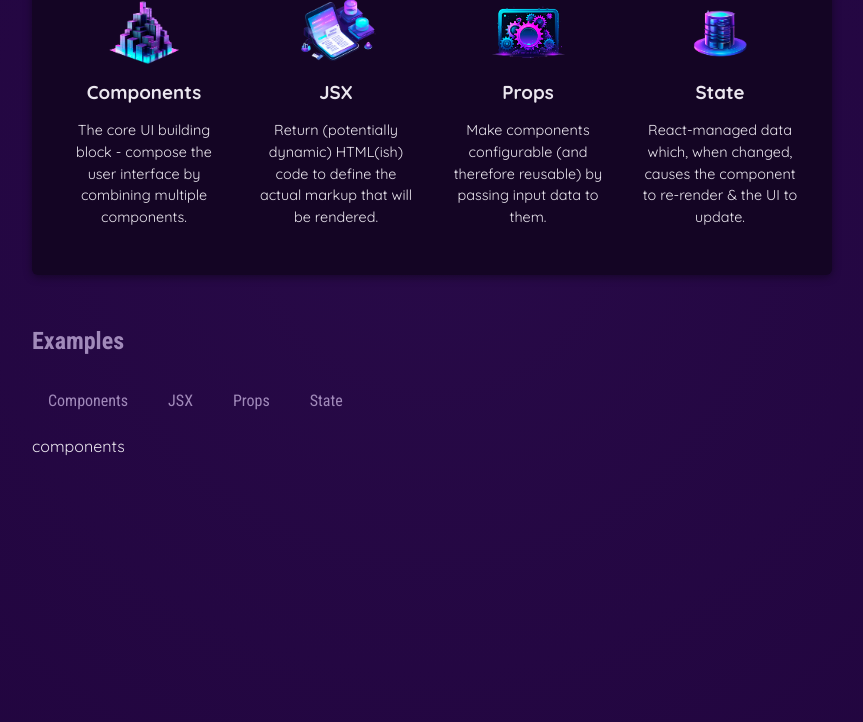
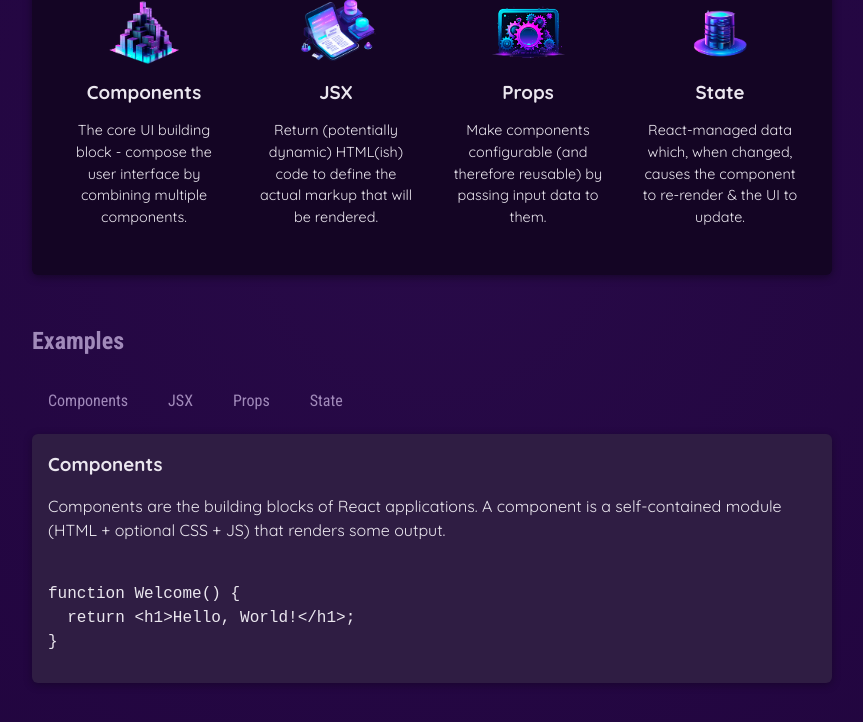
Before and after one commit to NageshMaddala/reactjs-handson, a React (Vite) app in the folder React-Essentials/: page / in a window 1280 px wide. Both pictures are taken after a click on the button "Components". Shown: the part 424-1146 px from the top of the page, without its empty margins (208-1071 px from the left). Built offline with nearby package versions, Linux system fonts and the light colour scheme.

Commit message:
render content conditionally

```diff
--- a/React-Essentials/src/App.jsx
+++ b/React-Essentials/src/App.jsx
@@ -7,6 +7,7 @@
 import CoreConcept from "./components/CoreConcept.jsx";
 import { CORE_CONCEPTS } from "./data.js";
 import TabButton from "./components/TabButton.jsx";
+import { EXAMPLES } from "./data.js";
 
 export const userData = {
   firstName: "Nagesh", // feel free to replace the name value
@@ -43,7 +44,8 @@
   // Initially it is set to "Please click a button"
   // When the button is clicked, the state variable is updated to the selected topic
   // It's value is set via setSelectedTopic function internally
-  const [selectedTopic, setSelectedTopic] = useState("Please click a button");
+  // const [selectedTopic, setSelectedTopic] = useState("components");
+  const [selectedTopic, setSelectedTopic] = useState();
 
   // let tabContent = 'Please select a tab to see the content';
 
@@ -52,10 +54,25 @@
     // console.log(`Selected button: ${selectedButton}`);
     // tabContent = selectedButton;
     setSelectedTopic(selectedButton);
-    console.log(selectedTopic);
+    console.log(`Selected Topic in store is ${selectedTopic}`);
+    console.log(`Function props is ${selectedButton}`);
   }
 
-  console.log('App component rendered');
+  console.log("App component rendered");
+
+  let tabContent = <p>Please select a topic.</p>;
+
+  if (selectedTopic) {
+    tabContent = (
+      <div id="tab-content">
+        <h3>{EXAMPLES[selectedTopic].title}</h3>
+        <p>{EXAMPLES[selectedTopic].description}</p>
+        <pre>
+          <code>{EXAMPLES[selectedTopic].code}</code>
+        </pre>
+      </div>
+    );
+  }
 
   return (
     <div>
@@ -88,7 +105,19 @@
             <TabButton onSelect={() => handleSelect("props")}>Props</TabButton>
             <TabButton onSelect={() => handleSelect("state")}>State</TabButton>
           </menu>
-          {selectedTopic}
+          {/* Below code works fine too */}
+          {/* {!selectedTopic ? (
+            <p>Please select a topic.</p>
+          ) : (
+            <div id="tab-content">
+              <h3>{EXAMPLES[selectedTopic].title}</h3>
+              <p>{EXAMPLES[selectedTopic].description}</p>
+              <pre>
+                <code>{EXAMPLES[selectedTopic].code}</code>
+              </pre>
+            </div>
+          )} */}
+          {tabContent}
         </section>
       </main>
     </div>
--- a/React-Essentials/src/data.js
+++ b/React-Essentials/src/data.js
@@ -29,3 +29,54 @@
       'React-managed data which, when changed, causes the component to re-render & the UI to update.',
   },
 ];
+
+export const EXAMPLES = {
+  components: {
+    title: 'Components',
+    description:
+      'Components are the building blocks of React applications. A component is a self-contained module (HTML + optional CSS + JS) that renders some output.',
+    code: `
+function Welcome() {
+  return <h1>Hello, World!</h1>;
+}`,
+  },
+  jsx: {
+    title: 'JSX',
+    description:
+      'JSX is a syntax extension to JavaScript. It is similar to a template language, but it has full power of JavaScript (e.g., it may output dynamic content).',
+    code: `
+<div>
+  <h1>Welcome {userName}</h1>
+  <p>Time to learn React!</p>
+</div>`,
+  },
+  props: {
+    title: 'Props',
+    description:
+      'Components accept arbitrary inputs called props. They are like function arguments.',
+    code: `
+function Welcome(props) {
+  return <h1>Hello, {props.name}</h1>;
+}`,
+  },
+  state: {
+    title: 'State',
+    description:
+      'State allows React components to change their output over time in response to user actions, network responses, and anything else.',
+    code: `
+function Counter() {
+  const [isVisible, setIsVisible] = useState(false);
+
+  function handleClick() {
+    setIsVisible(true);
+  }
+
+  return (
+    <div>
+      <button onClick={handleClick}>Show Details</button>
+      {isVisible && <p>Amazing details!</p>}
+    </div>
+  );
+}`,
+  },
+};
```
